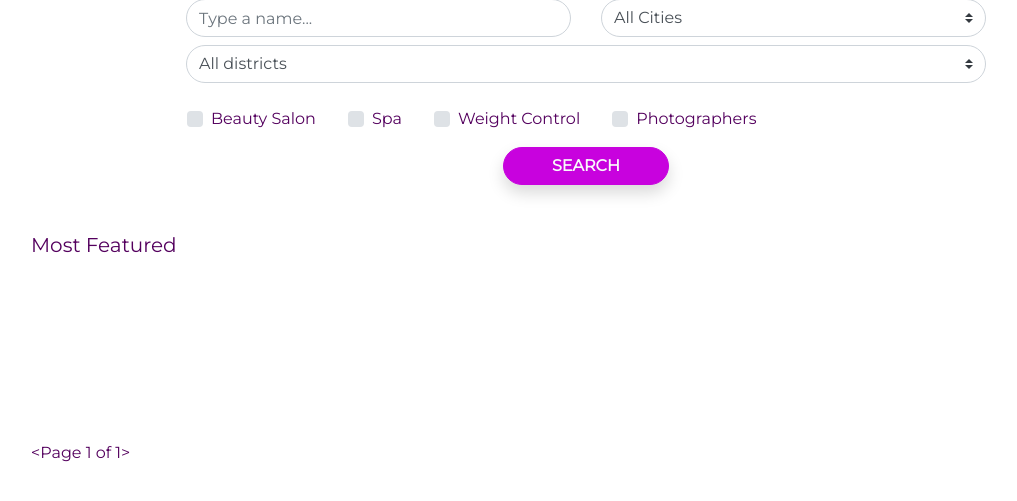
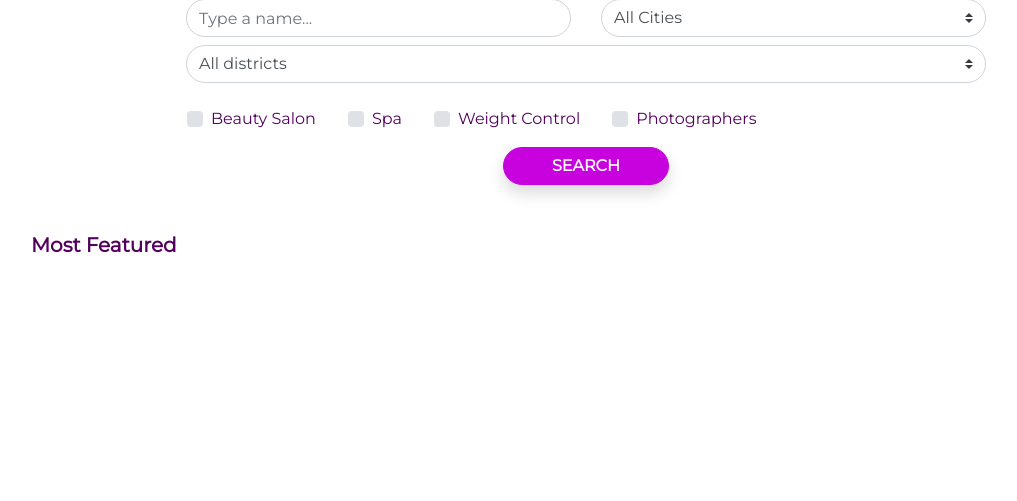
Before and after one commit to MuhamedYoussef/stylek, a Django app: page /partners/search in a window 1280 px wide. Shown: the part 180-681 px from the top of the page, without its empty margins (54-1071 px from the left). Run offline with Django 3.2, Linux system fonts and the light colour scheme; data that the repository does not hold is empty; parts of the project's set-up code (start-up, migrations or seed data) failed here and were passed over; some libraries are stand-ins or nearby versions.

Commit message:
template changes

```diff
--- a/templates/partners/partner.html
+++ b/templates/partners/partner.html
@@ -42,7 +42,7 @@
     </div>
     <br /><br />
     <div class="row mt-4">
-      <div class="col-sm-12 col-md-4 mb-4">
+      <div class="col-sm-12 col-md-4 mb-">
         <h5 class="font-weight-bold mb-3">More Detials</h5>
         <hr>
         {% if not partner.link == 'Not_available' %}
--- a/templates/partners/search.html
+++ b/templates/partners/search.html
@@ -107,8 +107,8 @@
 </section>
 
 <section class="container result mb-5">
-  <h5 class="my-3 pb-5">Most Featured</h5>
-  <div class="card-columns mb-5">
+  <h5 class="font-weight-bold  pb-3">Most Featured</h5>
+  <div class="card-columns">
     <!-- Cards -->
     {% for partner in partners %}
       <div class="card shadow" style="width: 17rem;">
@@ -183,7 +183,6 @@
     {% endif %}
   </nav>
   <br><br><br>
-  {{partners}}
 </section>
 
 {% endblock %}
```
